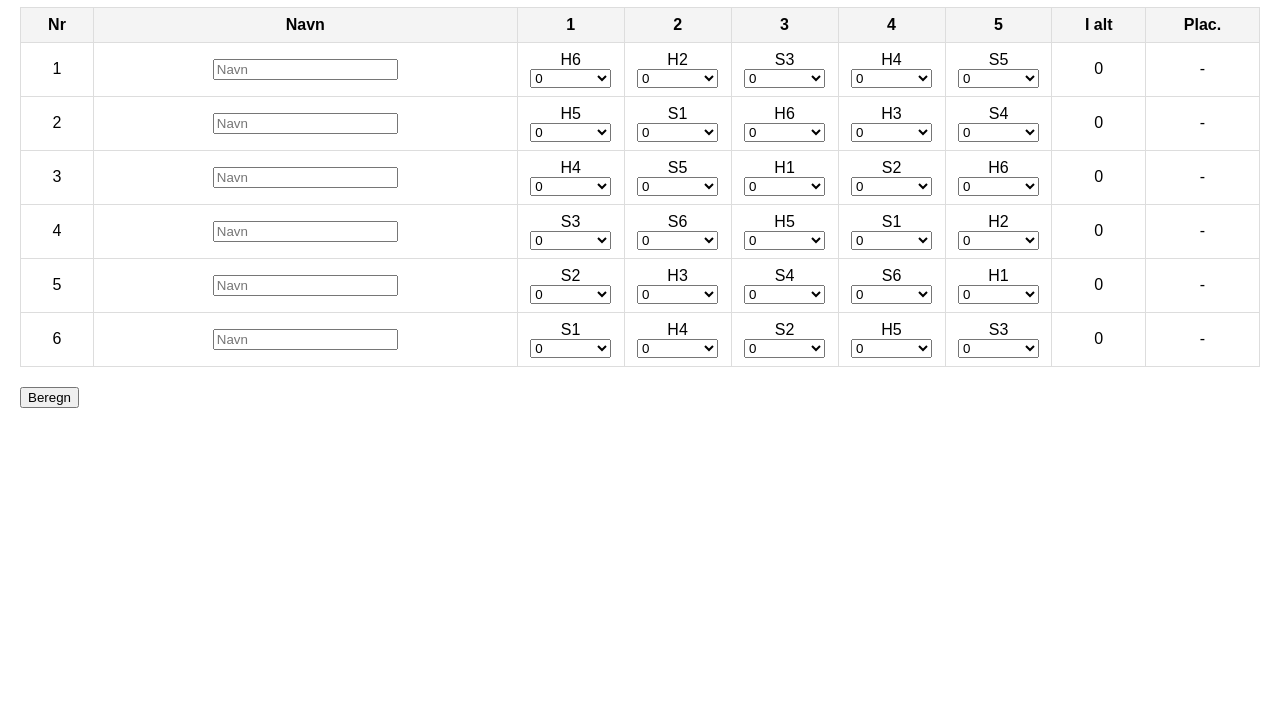
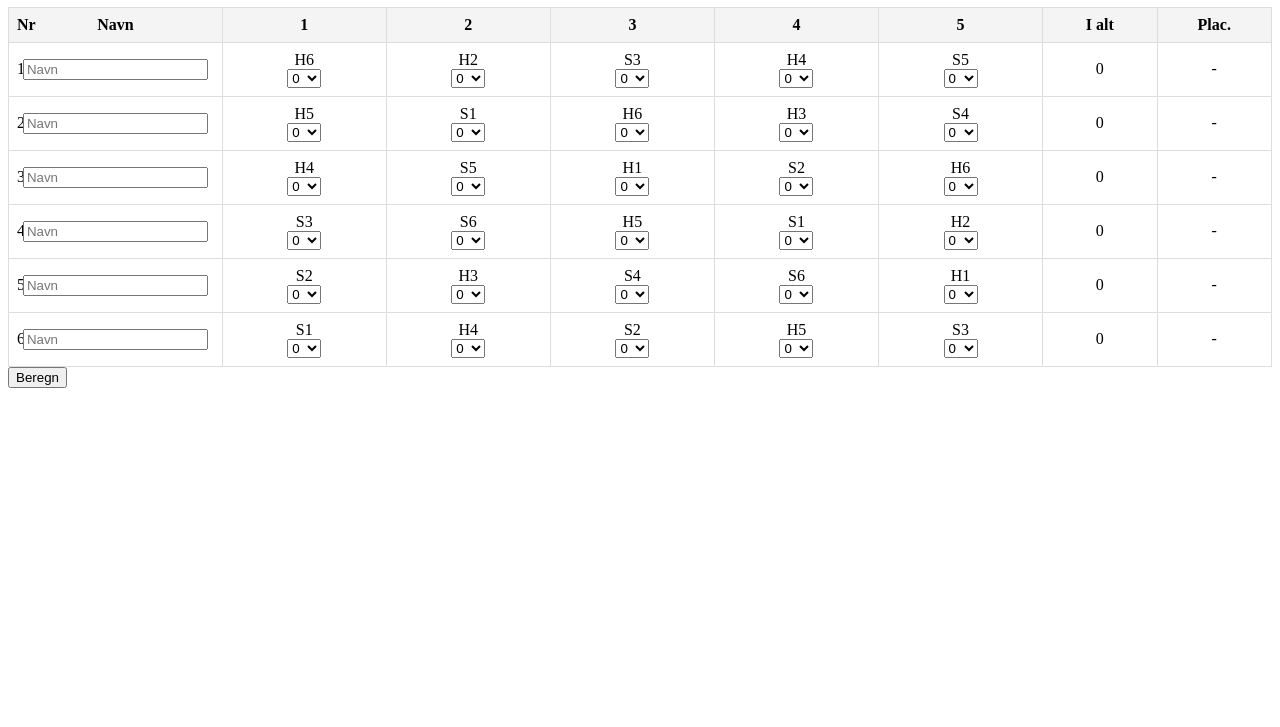
Before and after one commit to Johokn/ChessTour, a plain HTML site: page index.html in a window 1280 px wide. Shown: the part 73-800 px from the top of the page. Drawn offline with Linux system fonts and the light colour scheme.

Commit message:
Add files via upload

```diff
--- a/styles.css
+++ b/styles.css
@@ -1,29 +1,32 @@
-body {
-    font-family: Arial, sans-serif;
-    margin: 20px;
-}
-
 table {
     width: 100%;
     border-collapse: collapse;
-    margin: 20px 0;
+    table-layout: fixed; /* Sikrer, at kolonnebredden kan justeres jævnt */
 }
 
 th, td {
-    border: 1px solid #ddd;
     text-align: center;
     padding: 8px;
+    border: 1px solid #ddd;
 }
 
 th {
     background-color: #f4f4f4;
 }
 
-select {
-    width: 90%;
-    box-sizing: border-box;
+/* Specifik bredde til kolonner */
+th:nth-child(2), td:nth-child(2) {
+    width: 20%; /* Reducér "Navn"-kolonnen */
 }
 
-.highlight {
-    background-color: #dff0d8;
+th:nth-child(n+3):nth-child(-n+7), td:nth-child(n+3):nth-child(-n+7) {
+    width: 15%; /* Giv lidt mere plads til resultatsceller */
 }
+
+th:nth-child(8), td:nth-child(8) {
+    width: 10%; /* "I alt"-kolonnen */
+}
+
+th:nth-child(9), td:nth-child(9) {
+    width: 10%; /* "Plac."-kolonnen */
+}
```
